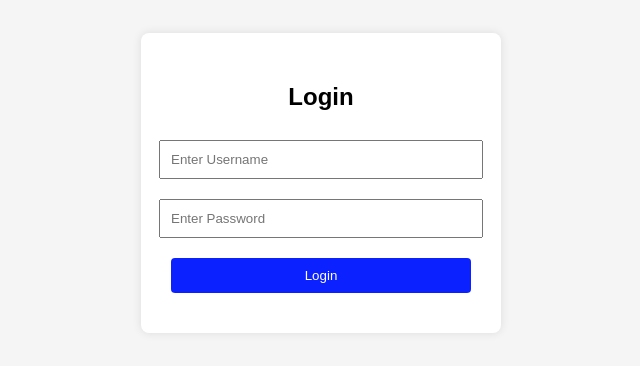
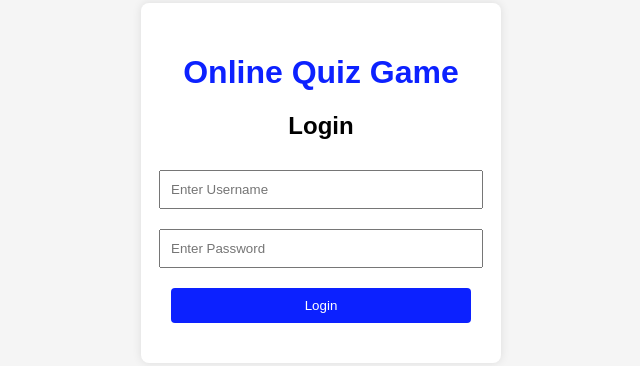
Before and after one commit to ManimozhiK2003/onlinequizgame.github.io, a plain HTML site: page index.html in a window 1280 px wide. Shown: the part 217-583 px from the top of the page, without its empty margins (319-959 px from the left). Drawn offline with Linux system fonts and the light colour scheme.

Commit message:
Update index.html

```diff
--- a/index.html
+++ b/index.html
@@ -8,6 +8,7 @@
 </head>
 <body>
   <div class="login-container">
+    <h1 style="color:#0c21ff">Online Quiz Game</h1>
     <h2>Login</h2>
     <input type="text" id="username" placeholder="Enter Username" required />
     <input type="password" id="password" placeholder="Enter Password" required />
```
